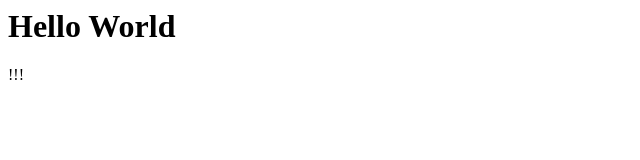
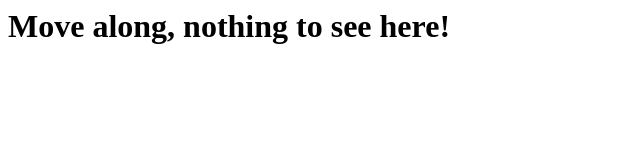
Before and after one commit to lolkyfan/lolkyfan.github.io, a plain HTML site: page index.html in a window 1280 px wide. Shown: the whole page, without its empty margins (0-640 px from the left). Drawn offline with Linux system fonts and the light colour scheme.

Commit message:
Update title

```diff
--- a/index.html
+++ b/index.html
@@ -1,8 +1,7 @@
 <html>
 
 <body>
-  <h1>Hello World</h1>
-  <p>!!!</p>
+  <h1>Move along, nothing to see here!</h1>
 </body>
 
 </html>
```
